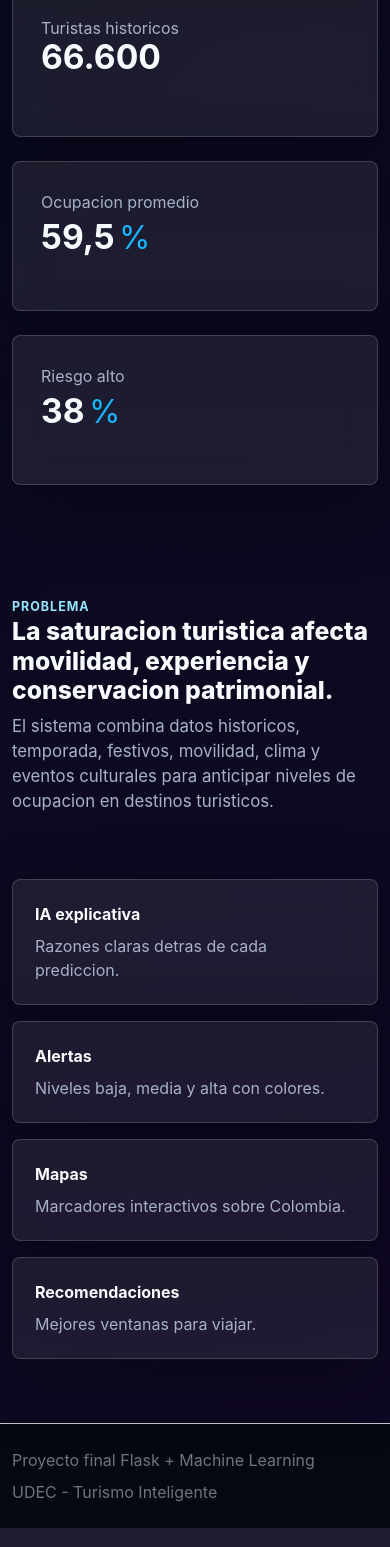
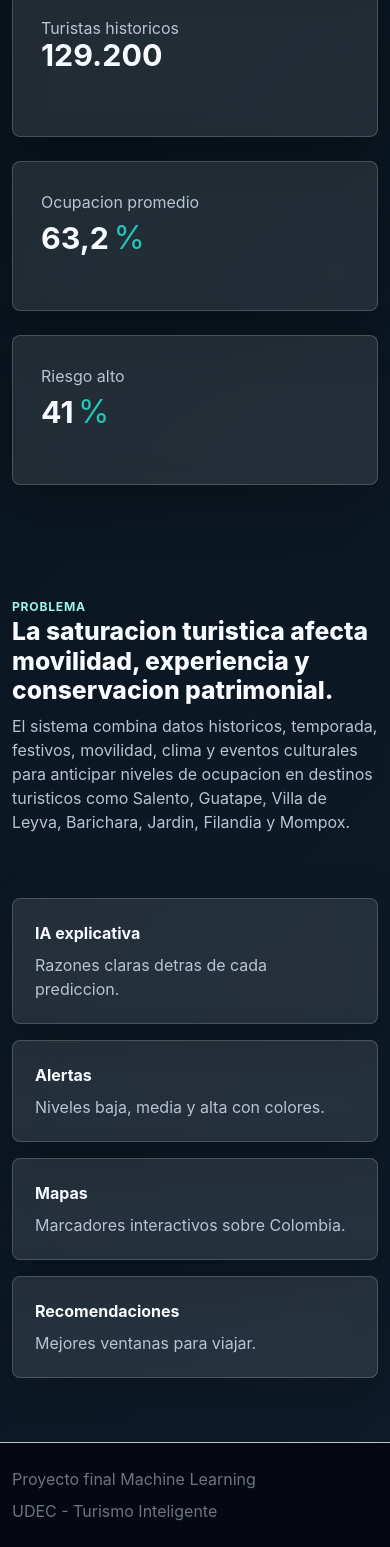
Before and after one commit to KAHS1299/Proyecto_Final, a Flask app: page / in a window 390 px wide. Shown: the part 845-2392 px from the top of the page. Run offline with Flask 3, Linux system fonts and the light colour scheme.

Commit message:
design arrangement

```diff
--- a/data/turismo.csv
+++ b/data/turismo.csv
@@ -1,19 +1,25 @@
 pueblo,lat,lng,temporada,festivo,clima,turistas_historicos,movilidad,eventos,mes,ocupacion,nivel_saturacion,turistas_estimados,recomendacion
-Villa de Leyva,5.6341,-73.5244,Alta,Si,Templado,6800,Alta,3,7,91,Alta,8200,Reservar con anticipacion y visitar museos temprano.
-Villa de Leyva,5.6341,-73.5244,Media,No,Templado,3900,Media,1,10,57,Media,4300,Viajar entre semana mejora la experiencia.
-Barichara,6.6357,-73.2228,Baja,No,Calido,1400,Baja,0,2,28,Baja,1600,Excelente para turismo tranquilo.
-Barichara,6.6357,-73.2228,Alta,Si,Calido,4700,Alta,2,12,84,Alta,5900,Evitar puentes festivos si se busca baja congestion.
-Salento,4.6364,-75.5703,Alta,Si,Templado,7200,Alta,3,1,93,Alta,8800,Comprar entradas y transporte con anticipacion.
-Salento,4.6364,-75.5703,Media,No,Lluvioso,3600,Media,1,5,61,Media,4100,Usar horarios de la manana para evitar filas.
-Mompox,9.2419,-74.4267,Alta,Si,Calido,5100,Alta,3,4,88,Alta,6400,Planear alojamiento fuera del centro historico.
-Mompox,9.2419,-74.4267,Baja,No,Calido,1300,Baja,0,9,24,Baja,1500,Ideal para recorridos patrimoniales lentos.
-Guaduas,5.0669,-74.5944,Media,Si,Templado,3100,Media,1,6,55,Media,3700,Reservar restaurantes en fines de semana.
-Guaduas,5.0669,-74.5944,Baja,No,Templado,1200,Baja,0,3,22,Baja,1500,Buena opcion para escapada corta.
-Santa Fe de Antioquia,6.5569,-75.8281,Alta,Si,Calido,6200,Alta,2,8,89,Alta,7600,Evitar horas pico en accesos viales.
-Santa Fe de Antioquia,6.5569,-75.8281,Media,No,Calido,2900,Media,1,11,52,Media,3400,Recomendado para viaje familiar.
-Jardin,5.5990,-75.8198,Alta,Si,Templado,5600,Alta,2,7,86,Alta,6900,Comprar pasajes con anticipacion.
-Jardin,5.5990,-75.8198,Baja,No,Templado,1800,Baja,0,2,31,Baja,2100,Buen mes para naturaleza y cafe.
-Honda,5.2086,-74.7358,Media,Si,Calido,3300,Media,1,6,58,Media,3900,Priorizar recorridos temprano por el calor.
-Honda,5.2086,-74.7358,Baja,No,Calido,1100,Baja,0,9,21,Baja,1400,Alta disponibilidad hotelera.
-Jerico,5.7920,-75.7860,Media,No,Templado,2600,Media,1,5,49,Media,3200,Buena fecha para turismo cultural.
-Jerico,5.7920,-75.7860,Alta,Si,Templado,4800,Alta,2,12,82,Alta,6100,Reservar hospedaje con margen.
+Villa de Leyva,5.6341,-73.5244,Alta,Si,Templado,9200,Alta,4,7,94,Alta,10800,Reservar hospedaje y visitar la plaza temprano.
+Villa de Leyva,5.6341,-73.5244,Media,No,Templado,4700,Media,1,10,58,Media,5200,Viajar entre semana mejora la experiencia.
+Barichara,6.6357,-73.2228,Alta,Si,Calido,7200,Alta,3,12,89,Alta,8500,Evitar puentes festivos si se busca tranquilidad.
+Barichara,6.6357,-73.2228,Baja,No,Calido,2300,Baja,0,2,30,Baja,2700,Excelente para caminar y visitar Guane sin filas.
+Salento,4.6364,-75.5703,Alta,Si,Templado,11200,Alta,4,1,96,Alta,12900,Comprar transporte al Valle de Cocora con anticipacion.
+Salento,4.6364,-75.5703,Media,No,Lluvioso,5400,Media,1,5,63,Media,6100,Usar horarios de la manana para evitar filas.
+Guatape,6.2327,-75.1586,Alta,Si,Templado,11800,Alta,4,8,97,Alta,13600,Subir temprano a la Piedra del Penol y reservar lancha.
+Guatape,6.2327,-75.1586,Media,No,Templado,6200,Media,2,4,66,Media,7000,Ideal evitar domingos por alta movilidad desde Medellin.
+Jardin,5.5990,-75.8198,Alta,Si,Templado,7800,Alta,3,7,88,Alta,9300,Reservar tours de naturaleza y cafe con anticipacion.
+Jardin,5.5990,-75.8198,Baja,No,Templado,2900,Baja,0,2,34,Baja,3300,Buen mes para naturaleza y caminatas cafeteras.
+Filandia,4.6747,-75.6583,Alta,Si,Templado,7600,Alta,3,1,87,Alta,8900,Llegar temprano al mirador y reservar restaurantes.
+Filandia,4.6747,-75.6583,Media,No,Lluvioso,3800,Media,1,5,52,Media,4300,Buen destino alternativo para descongestionar Salento.
+Santa Cruz de Mompox,9.2419,-74.4267,Alta,Si,Calido,6900,Alta,3,4,90,Alta,8200,Planear alojamiento cerca del centro historico.
+Santa Cruz de Mompox,9.2419,-74.4267,Baja,No,Calido,2100,Baja,0,9,27,Baja,2500,Ideal para recorridos patrimoniales tranquilos.
+Santa Fe de Antioquia,6.5569,-75.8281,Alta,Si,Calido,8400,Alta,3,8,91,Alta,9900,Evitar horas pico en accesos viales.
+Santa Fe de Antioquia,6.5569,-75.8281,Media,No,Calido,4300,Media,1,11,55,Media,4900,Recomendado para viaje familiar fuera de puente.
+Jerico,5.7920,-75.7860,Alta,Si,Templado,6100,Alta,2,12,82,Alta,7400,Reservar hospedaje con margen y recorrer temprano.
+Jerico,5.7920,-75.7860,Media,No,Templado,3200,Media,1,5,48,Media,3700,Buena fecha para turismo cultural y religioso.
+Mongui,5.7211,-72.8491,Alta,Si,Frio,5400,Alta,2,1,80,Alta,6500,Llevar abrigo y planear caminatas al paramo con guia.
+Mongui,5.7211,-72.8491,Baja,No,Frio,1900,Baja,0,9,26,Baja,2300,Excelente para arquitectura colonial y descanso.
+Salamina,5.4073,-75.4875,Media,Si,Templado,3600,Media,1,6,57,Media,4200,Reservar transporte local para ver arquitectura cafetera.
+Salamina,5.4073,-75.4875,Baja,No,Templado,1700,Baja,0,3,24,Baja,2100,Buena opcion para turismo cafetero tranquilo.
+Honda,5.2086,-74.7358,Media,Si,Calido,3900,Media,1,6,59,Media,4500,Priorizar recorridos temprano por el calor.
+Honda,5.2086,-74.7358,Baja,No,Calido,1600,Baja,0,9,23,Baja,1900,Alta disponibilidad hotelera y menos filas.
--- a/static/css/styles.css
+++ b/static/css/styles.css
@@ -1,14 +1,15 @@
 :root {
-    --bg: #060812;
-    --panel: rgba(255, 255, 255, 0.08);
-    --line: rgba(255, 255, 255, 0.16);
+    --bg: #071018;
+    --panel: rgba(255, 255, 255, 0.1);
+    --line: rgba(255, 255, 255, 0.18);
     --text: #f8fbff;
-    --muted: #a7b2c7;
-    --blue: #16b8ff;
-    --pink: #ff4fd8;
-    --green: #31d67b;
-    --yellow: #f6c945;
-    --red: #ff5a73;
+    --muted: #b8c4d6;
+    --blue: #1aa7ec;
+    --teal: #21c7b7;
+    --coral: #ff7468;
+    --green: #32c977;
+    --yellow: #f2bd3d;
+    --red: #ef4f5f;
 }
 
 * {
@@ -51,23 +53,29 @@ a {
     position: absolute;
     inset: 0;
     background:
-        radial-gradient(circle at 78% 20%, rgba(22, 184, 255, 0.18), transparent 30%),
+        radial-gradient(circle at 78% 20%, rgba(33, 199, 183, 0.2), transparent 30%),
         linear-gradient(180deg, transparent 70%, var(--bg));
 }
 
 .eyebrow {
     display: inline-flex;
-    color: #95e7ff;
+    color: #9df2e9;
     font-weight: 700;
     text-transform: uppercase;
-    font-size: 0.78rem;
-    letter-spacing: 0.08em;
+    font-size: 0.76rem;
+    letter-spacing: 0.06em;
+}
+
+.hero-title {
+    max-width: 920px;
+    font-size: clamp(2.25rem, 6.2vw, 4.9rem);
+    line-height: 1.04;
 }
 
 .btn-primary {
-    background: linear-gradient(135deg, var(--blue), var(--pink));
+    background: linear-gradient(135deg, var(--blue), var(--teal));
     border: 0;
-    box-shadow: 0 14px 30px rgba(22, 184, 255, 0.22);
+    box-shadow: 0 14px 30px rgba(26, 167, 236, 0.22);
 }
 
 .btn-outline-light {
@@ -88,8 +96,8 @@ a {
     background: var(--panel);
     border: 1px solid var(--line);
     border-radius: 8px;
-    backdrop-filter: blur(18px);
-    box-shadow: 0 24px 70px rgba(0, 0, 0, 0.25);
+    backdrop-filter: blur(14px);
+    box-shadow: 0 20px 54px rgba(0, 0, 0, 0.22);
 }
 
 .metric-card {
@@ -104,17 +112,17 @@ a {
 }
 
 .metric-card strong {
-    font-size: clamp(2.1rem, 5vw, 3.8rem);
+    font-size: clamp(1.9rem, 4.2vw, 3.1rem);
     line-height: 1;
 }
 
 .metric-card small {
     font-size: 2rem;
-    color: var(--blue);
+    color: var(--teal);
 }
 
 .section-block {
-    padding: 92px 0;
+    padding: 82px 0;
 }
 
 .section-block h2,
@@ -128,7 +136,7 @@ a {
 .section-block p,
 .page-header p {
     color: var(--muted);
-    font-size: 1.05rem;
+    font-size: 1rem;
 }
 
 .feature-grid {
--- a/static/js/mapa.js
+++ b/static/js/mapa.js
@@ -6,9 +6,9 @@ L.tileLayer("https://{s}.tile.openstreetmap.org/{z}/{x}/{y}.png", {
 }).addTo(map);
 
 const colors = {
-    Baja: "#31d67b",
-    Media: "#f6c945",
-    Alta: "#ff5a73"
+    Baja: "#32c977",
+    Media: "#f2bd3d",
+    Alta: "#ef4f5f"
 };
 
 fetch("/api/mapa")
--- a/templates/base.html
+++ b/templates/base.html
@@ -33,7 +33,7 @@
 
     <footer class="py-4 border-top border-secondary-subtle">
         <div class="container d-flex flex-wrap justify-content-between gap-2 text-secondary">
-            <span>Proyecto final Flask + Machine Learning</span>
+            <span>Proyecto final Machine Learning</span>
             <span>UDEC - Turismo Inteligente</span>
         </div>
     </footer>
--- a/templates/index.html
+++ b/templates/index.html
@@ -7,10 +7,10 @@
         <div class="row align-items-center min-vh-100 pt-5">
             <div class="col-lg-8" data-aos="fade-up">
                 <span class="eyebrow">Prediccion turistica con IA</span>
-                <h1 class="display-3 fw-bold mt-3">Inteligencia Artificial para predecir el turismo en Colombia</h1>
+                <h1 class="hero-title fw-bold mt-3">Inteligencia Artificial para predecir el turismo en Colombia</h1>
                 <p class="lead text-light-emphasis mt-4">
                     Plataforma web en Flask que estima saturacion, visualiza ocupacion y recomienda mejores fechas
-                    para visitar pueblos patrimonio.
+                    para visitar pueblos patrimonio y destinos imperdibles.
                 </p>
                 <div class="d-flex flex-wrap gap-3 mt-4">
                     <a class="btn btn-primary btn-lg" href="{{ url_for('dashboard') }}">Ver predicciones</a>
@@ -56,7 +56,8 @@
                 <h2>La saturacion turistica afecta movilidad, experiencia y conservacion patrimonial.</h2>
                 <p>
                     El sistema combina datos historicos, temporada, festivos, movilidad, clima y eventos culturales
-                    para anticipar niveles de ocupacion en destinos turisticos.
+                    para anticipar niveles de ocupacion en destinos turisticos como Salento, Guatape,
+                    Villa de Leyva, Barichara, Jardin, Filandia y Mompox.
                 </p>
             </div>
             <div class="col-lg-6" data-aos="fade-left">
```
Also changed, not shown: other parts of static/css/styles.css (+13 -12 lines), static/js/dashboard.js (+4 -4 lines), README.md.
